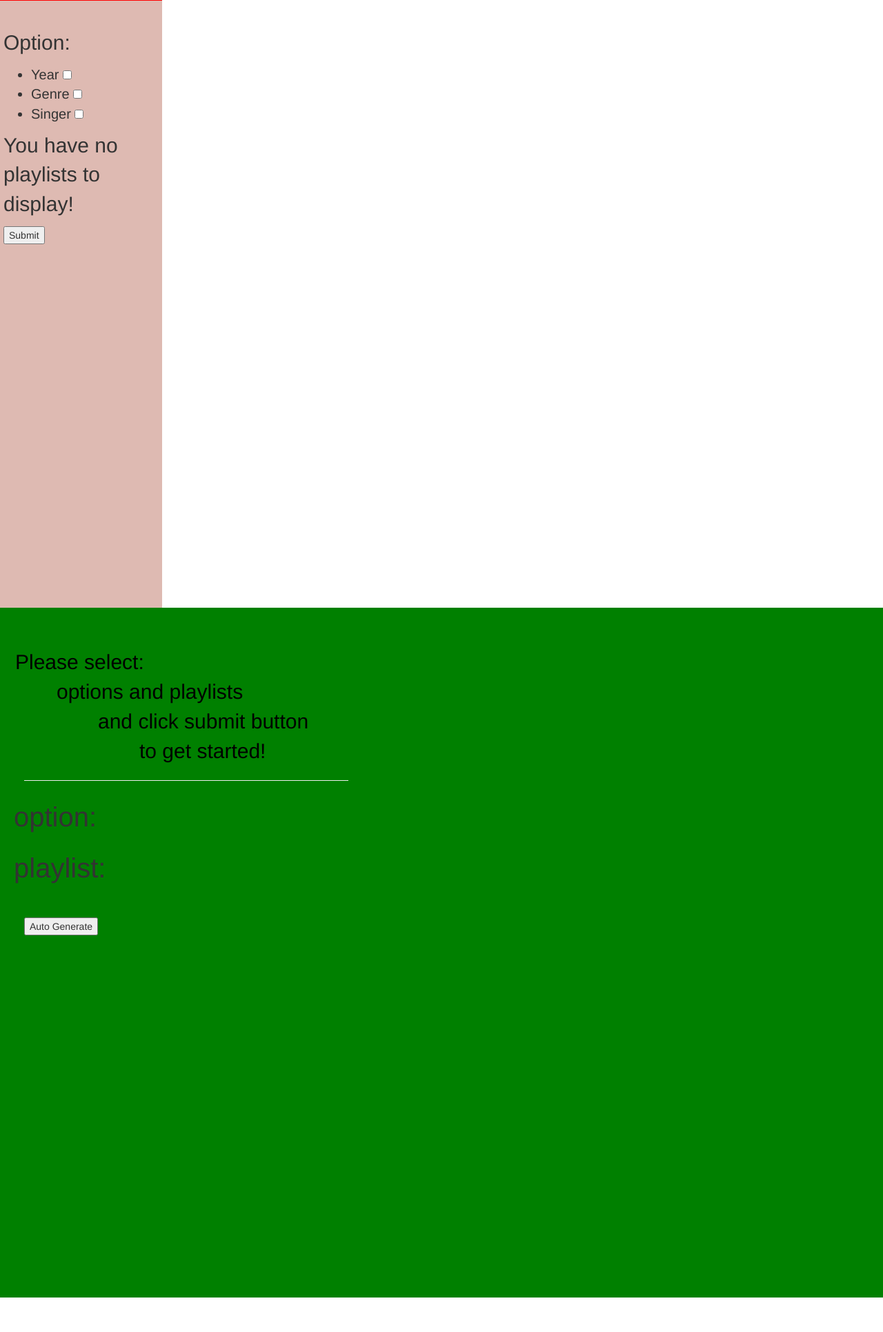
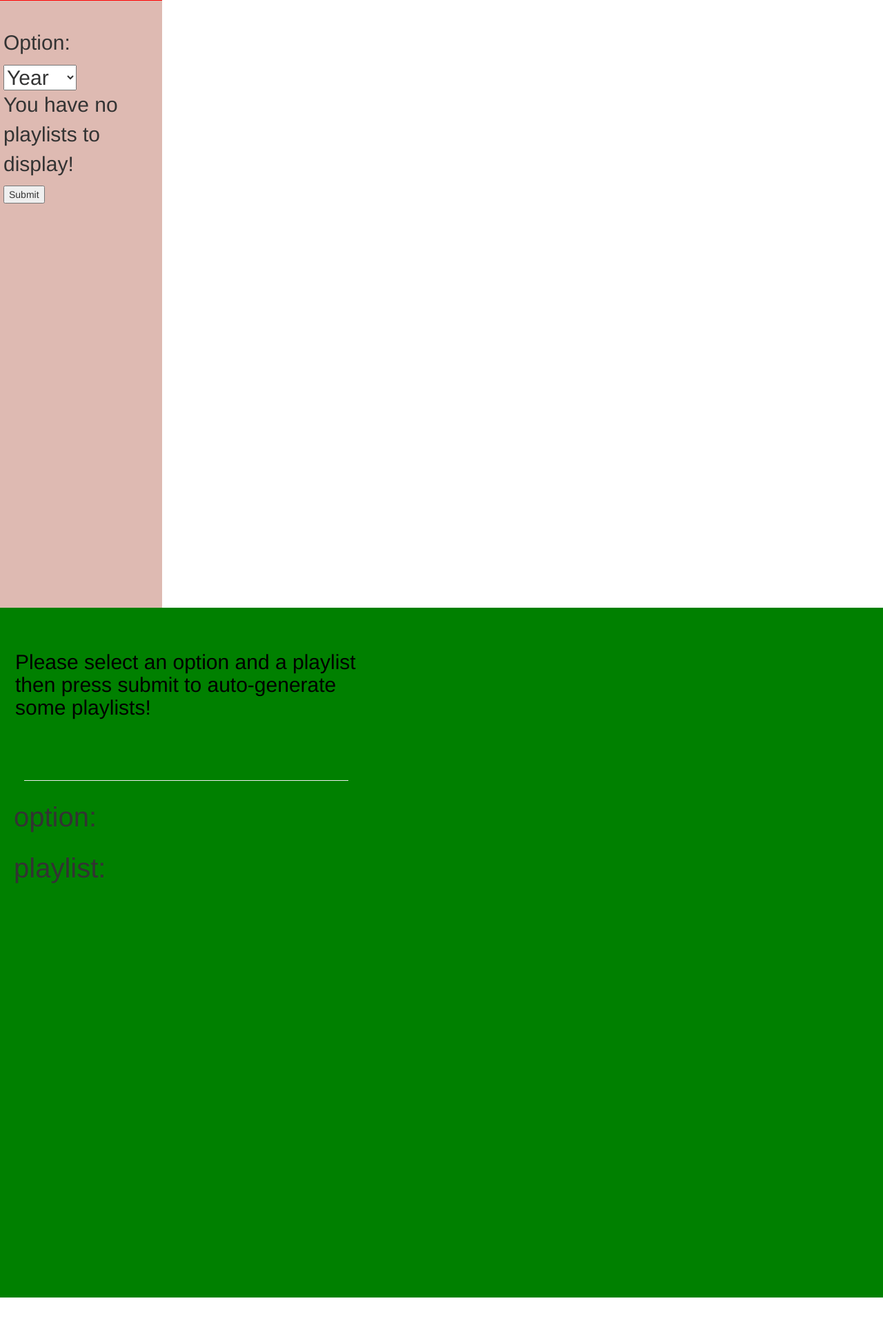
Before and after one commit to OOAD-SpringProject/MusicGeneration, a Django app: page /instruction/ in a window 1280 px wide; the page is wider, and only the part inside the window is pictured. Shown: the part 489-2420 px from the top of that part at 69% size. Run offline with Django 3.2, Linux system fonts and the light colour scheme; some libraries are stand-ins or nearby versions.

Commit message:
synced user playlists and able to search based on criteria

```diff
--- a/MusicGeneration/spotify/cred.py
+++ b/MusicGeneration/spotify/cred.py
@@ -13,7 +13,7 @@ TOKEN_URL = "https://accounts.spotify.com/api/token"
 # Extra info needed for API requests
 REDIRECT_URI = "http://127.0.0.1:8000/callback"
 #SCOPE = "playlist-read-private playlist-modify playlist-modify-private"
-SCOPE = "playlist-read-private"
+SCOPE = "playlist-read-private playlist-modify public"
 
 parameters = {
     "client_id": CLIENT_ID,
--- a/MusicGeneration/spotify/templates/spotify/instruction.html
+++ b/MusicGeneration/spotify/templates/spotify/instruction.html
@@ -29,51 +29,38 @@
         <p></p>
       </div>
 {%endblock%}
+      <form action="{% url 'result'%}" method=POST>
         <div class="option">
           <p>Option:</p>
-        <ul id="option_list">
-          <li>Year    <input id="checkBox_year" type="checkbox"></li>
-          <li>Genre    <input id="checkBox__genre" type="checkbox"></li>
-          <li>Singer    <input id="checkBox_Singer" type="checkbox"></li>
-        </ul>
+          <select name="select_criteria">
+            <option value="year" name="year">Year</option>
+            <option value="genre" name="genre">Genre</option>
+            <option value="artist" name="artist">Artist</option>
+          </select>
         </div>
-
         <div class="playlists">
           {% if playlist_names %}
             <p>You have {{ playlist_names|length }} playlists!</p>
             <p>Playlist:</p>
-            <ul id="playlist_list">
-              {% for name in playlist_names %}
-                <li>{{ name }}<input id="checkBox_1" type="checkbox"></li>
+            <select name="playlist_selection">
+              {% for item in playlist_names %}
+                <option value="{{ item.name }}">{{ item.name }}</option>
               {% endfor %}
-            </ul>
+            </select>
           {% else %}
             <p> You have no playlists to display!</p>
           {% endif %}
         </div>
-
         <div class="submit_button">
           <input type="submit" value="Submit">
         </div>
-
+      </form>
     </div>
 
-
-    <!-- <div class="column right">
-      <h2 id="text_instruction">Please select: </h2>
-      <h2 id="text_instruction1">options and playlists</h2>
-      <h2 id="text_instruction2">and click submit button</h2>
-
-      <h2  id="text_instruction3">to get started! </h2>
-    </div> -->
     <div class="column right">
       <div class="column">
           <div class="row left1">
-            <h6 id="text_succ">Please select: </h6>
-            <h6 id="text_succ1">options and playlists</h6>
-            <h6 id="text_succ2">and click submit button</h6>
-
-            <h6  id="text_succ3">to get started! </h6>
+            <h6 id="text_succ">Please select an option and a playlist then press submit to auto-generate some playlists! </h6>
           </div>
 
           <hr>
@@ -81,9 +68,11 @@
             <h5 id="succ_option">option: </h5>
             <h5 id="succ_playlist">playlist: </h5>
           </div>
+          <!---
           <div class="succ_submit">
             <input type="submit" value="Auto Generate">
           </div>
+        -->
       </div>
     </div>
 
--- a/MusicGeneration/spotify/urls.py
+++ b/MusicGeneration/spotify/urls.py
@@ -9,6 +9,6 @@ urlpatterns = [
     path('homePage/', csrf_exempt(views.homePage), name="homePage"),
     path('login/', csrf_exempt(views.login), name="login"),
     path('callback/', csrf_exempt(views.callback), name="callback"),
-    path('result/', views.result, name="result"),
+    path('result/', csrf_exempt(views.result), name="result"),
     path('instruction/', views.instruction, name="instruction"),
 ]
--- a/MusicGeneration/spotify/views.py
+++ b/MusicGeneration/spotify/views.py
@@ -22,14 +22,10 @@ def homePage(request):
 def instruction(request):
     return render(request, 'spotify/instruction.html')
 
-def result(request):
-    return render(request, 'spotify/result.html')
-
-
-
 
 # Handling Spotify authorization here
 sp_oauth = oauth2.SpotifyOAuth( cred.CLIENT_ID, cred.CLIENT_SECRET, cred.REDIRECT_URI, scope=cred.SCOPE, cache_path=cred.CACHE )
+g_access_token = "holder"
 
 def login(request):
     if request.method == 'POST':
@@ -42,14 +38,17 @@ def login(request):
 
 def callback(request):
     #print("Made it into the callback function")
-    code = request.GET['code']
+    code = str(request.GET['code'])
     if code:
+        global g_access_token
+        #main_code = code
         print ("Found code in URL, requesting access token...")
         gen_token = sp_oauth.get_access_token(code)
         access_token = gen_token['access_token']
         refresh_token = gen_token['refresh_token']
 
     if access_token and refresh_token:
+        g_access_token = access_token
         print("Successfully retrieved tokens")
         sp = spotipy.Spotify(access_token)
         results = sp.current_user()
@@ -57,10 +56,45 @@ def callback(request):
         user_id = results['id']
         playlists = sp.user_playlists(user_id)
         some_name = playlists['items']
-        all_playlist_names = []
+
+        class ReturnInfo(object):
+            def __init__(self, name, pl_id):
+                self.name = name
+                self.id = pl_id
+
+        all_playlist_items = []
         for item in some_name:
-            all_playlist_names.append(item['name'])
-        print (all_playlist_names)
-        body_content = {'users_name': name, 'playlist_names': all_playlist_names}
+            new_info = ReturnInfo(item['name'], item['name'])
+            all_playlist_items.append(new_info)
+        print (all_playlist_items)
+        body_content = {'users_name': name, 'playlist_names': all_playlist_items}
         #print(sp.current_user())
     return render(request, 'spotify/instruction.html', body_content)
+
+def result(request):
+    if request.method == 'POST':
+        selection_criteria = request.POST.getlist('select_criteria')
+        playlist_selection_pre = request.POST.getlist('playlist_selection')
+        playlist_selection = playlist_selection_pre[0]
+    if g_access_token:
+        print("Successfully retrieved token for the result")
+        sp_g = spotipy.Spotify(g_access_token)
+        results_g = sp_g.current_user()
+        name_g = results_g['display_name']
+        user_id_g = results_g['id']
+        playlists = sp_g.user_playlists(user_id_g)
+        some_name_g = playlists['items']
+        playlist_id_g = []
+        for item in some_name_g:
+            if (item['name'] == playlist_selection):
+                playlist_id_g.append(item['id'])
+        sp_playlist = sp_g.user_playlist_tracks(user_id_g, playlist_id=playlist_id_g[0])
+        tracks = sp_playlist['items']
+        for item in tracks:
+            more_info = item['track']['album']
+            release_year = more_info['release_date']
+        if release_year:
+            search_result = sp_g.search(release_year, limit=1, offset=0, type='playlist')
+            print(search_result)
+
+    return render(request, 'spotify/result.html')
```
Also changed, not shown: 2 other files. Lines whose indentation alone changed are shown as unchanged.
